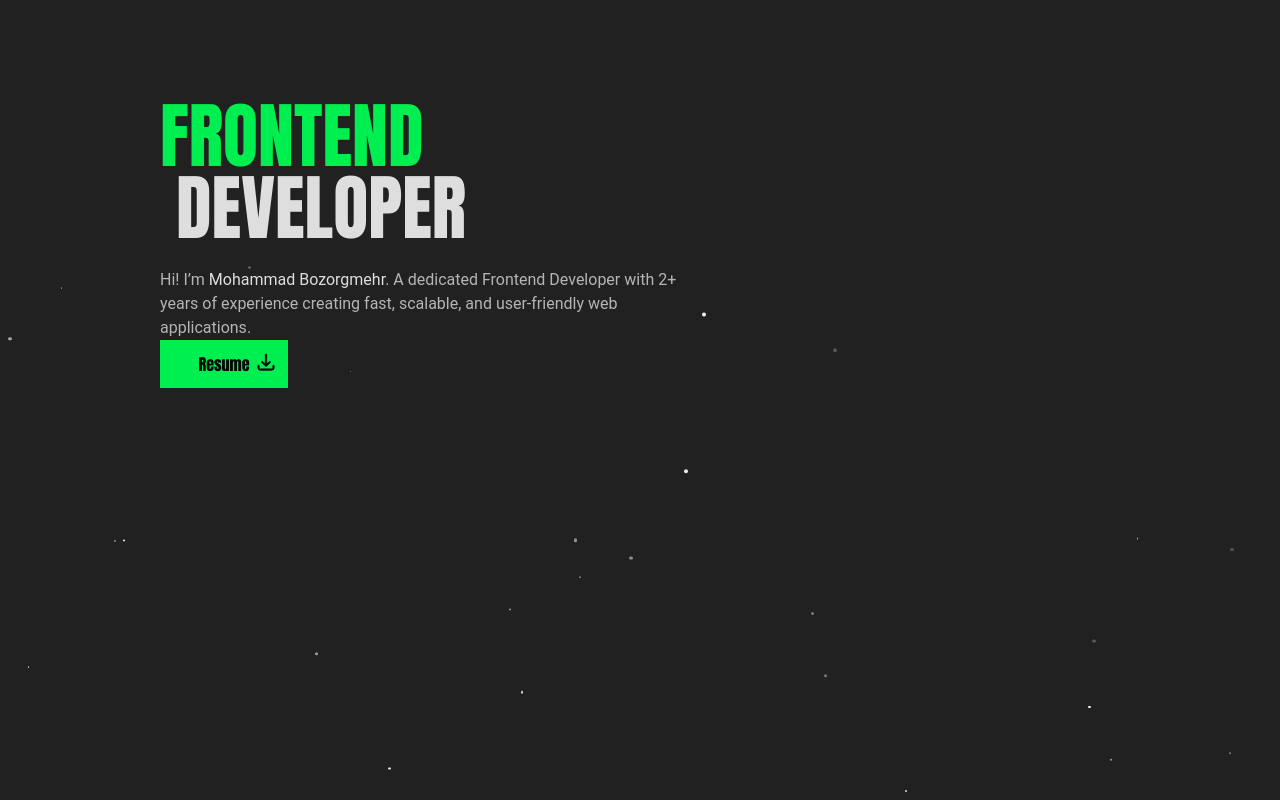
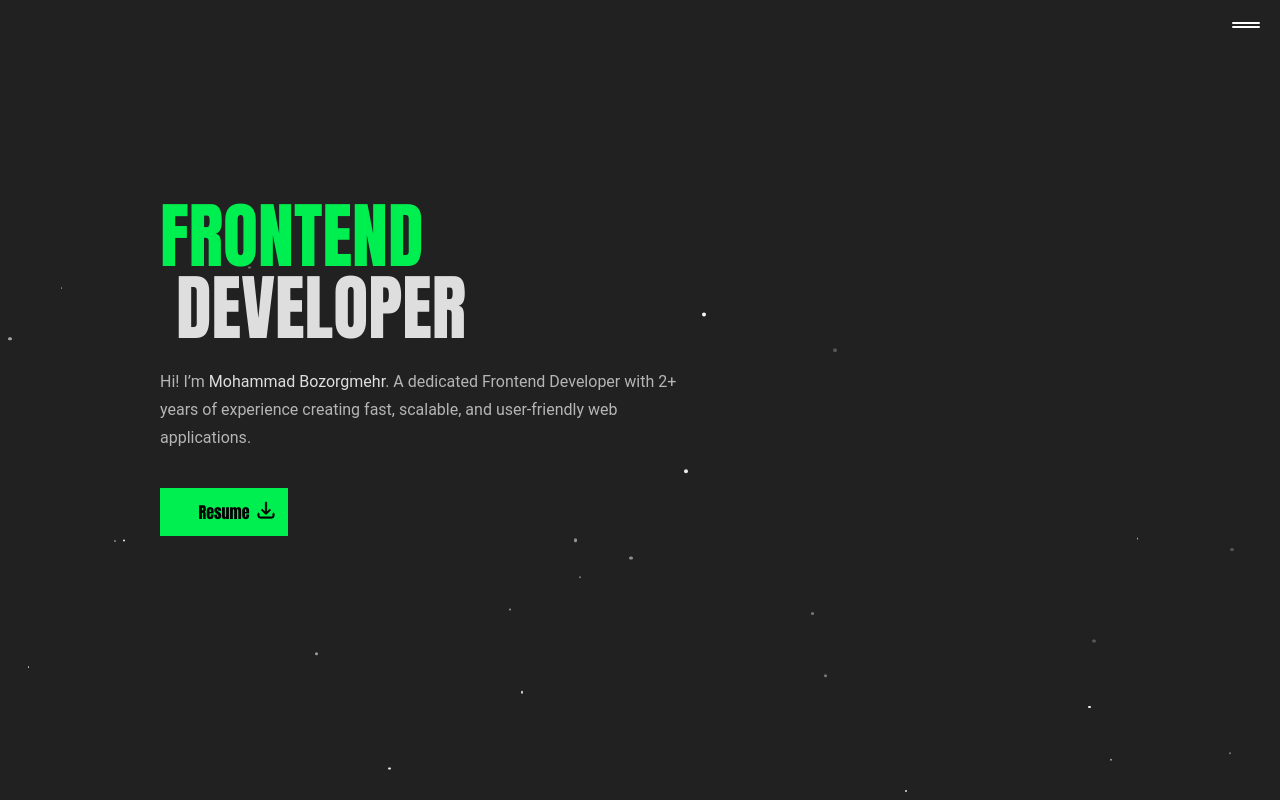
Before and after one commit to mmdbzr/portfolio-app, a Next.js app: page / in a window 1280 px wide. Built offline with nearby package versions, Linux system fonts and the light colour scheme.

Commit message:
add burger Button

```diff
--- a/src/app/layout.tsx
+++ b/src/app/layout.tsx
@@ -2,6 +2,7 @@ import type React from "react";
 import "./globals.css";
 
 import ClientLayout from "./ClientLayout";
+import Navbar from "@/components/shared/NavBar";
 
 export default function RootLayout({
   children,
@@ -11,6 +12,7 @@ export default function RootLayout({
   return (
     <html lang="en">
       <body className="">
+        <Navbar />
         <ClientLayout>{children}</ClientLayout>
       </body>
     </html>
--- a/src/app/page.tsx
+++ b/src/app/page.tsx
@@ -1,22 +1,21 @@
 import DownloadResumeButton from "@/components/DownloadResumeButton";
-import AnimatedText from "../components/shared/AnimatedText";
 
 export default function Home() {
   return (
-    <div className="">
+    <div className="pt-[100px] md:pt-[200px]">
       <div>
-        <div className="mt-[100px] px-4 md:px-40">
+        <div className=" px-4 md:px-40">
           <h1 className="text-6xl md:text-7xl font-Anton">
             <span className="text-primary">FRONTEND</span>
             <br />
             <span className="text-secondary ml-4">DEVELOPER</span>
           </h1>
-          <h2 className="tetx-lg text-gray-700 mt-6 max-w-[550px]">
+          <h2 className="tetx-lg text-gray-700 mt-6 max-w-[550px]  leading-7">
             Hi! I’m <span className="text-secondary">Mohammad Bozorgmehr</span>.
             A dedicated Frontend Developer with 2+ years of experience creating
             fast, scalable, and user-friendly web applications.
           </h2>
-          <DownloadResumeButton />
+          <DownloadResumeButton className="mt-9" />
         </div>
         <div></div>
       </div>
--- a/src/components/shared/NavBar.tsx
+++ b/src/components/shared/NavBar.tsx
@@ -1,12 +1,48 @@
-import React from "react";
+"use client";
+import React, { useState } from "react";
 
 export interface NavbarProps {
   className?: string;
 }
 
 const Navbar: React.FC<NavbarProps> = ({ className }) => {
+  const [isActive, setIsActive] = useState(false);
+  const [isHover, setIsHover] = useState(false);
+
   return (
-    <nav className="border-blue-[#262626] border-2 text-white">Navbar</nav>
+    <div className="z-30 absolute right-3 top-6">
+      <button
+        className=" w-9  h-5 flex flex-col space-y-5 "
+        onMouseEnter={() => {
+          setIsHover(true);
+        }}
+        onMouseLeave={() => {
+          setIsHover(false);
+        }}
+        onClick={() => {
+          setIsActive(!isActive);
+        }}
+      >
+        <span
+          className={`absolute w-7 h-[1.5px] bg-white rounded-2xl transition-all duration-300 ease-in-out ${
+            isActive
+              ? "rotate-[45deg] translate-y-0"
+              : isHover
+              ? "rotate-[25deg] translate-y-[-2px]"
+              : "translate-y-[-2px]"
+          }`}
+        ></span>
+        <span
+          className={`absolute w-7 h-[1.5px] bg-white rounded-2xl transition-all duration-300 ease-in-out ${
+            isActive
+              ? "rotate-[-45deg] translate-y-0"
+              : isHover
+              ? "rotate-[-20deg] translate-y-[2px]"
+              : "translate-y-[2px]"
+          }`}
+        />
+      </button>
+    </div>
   );
 };
 
```
